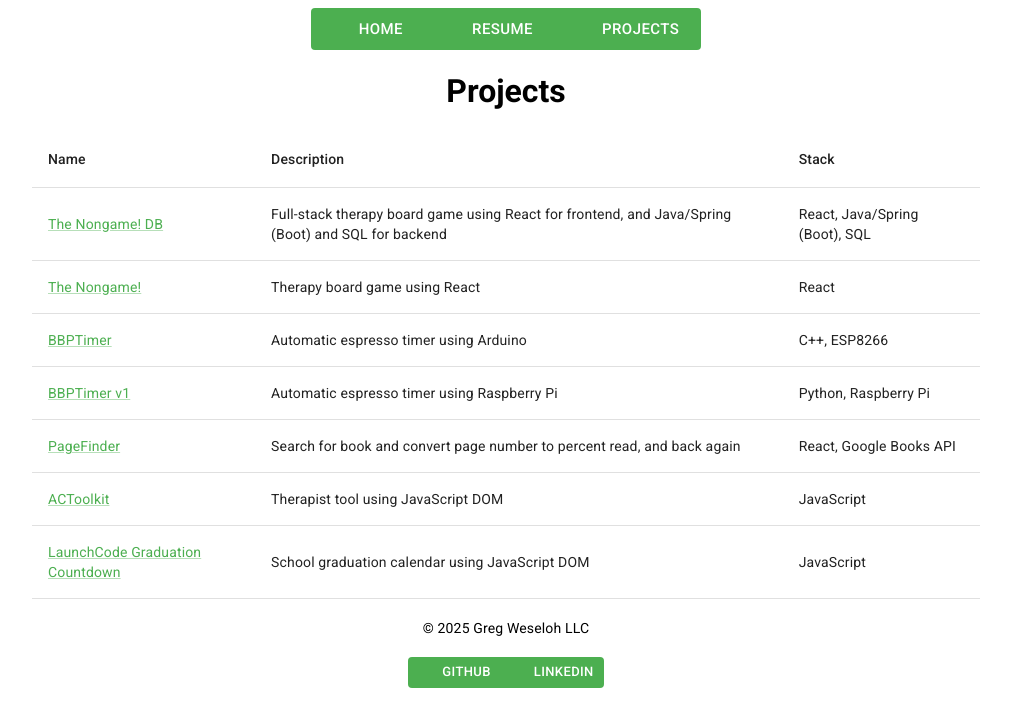
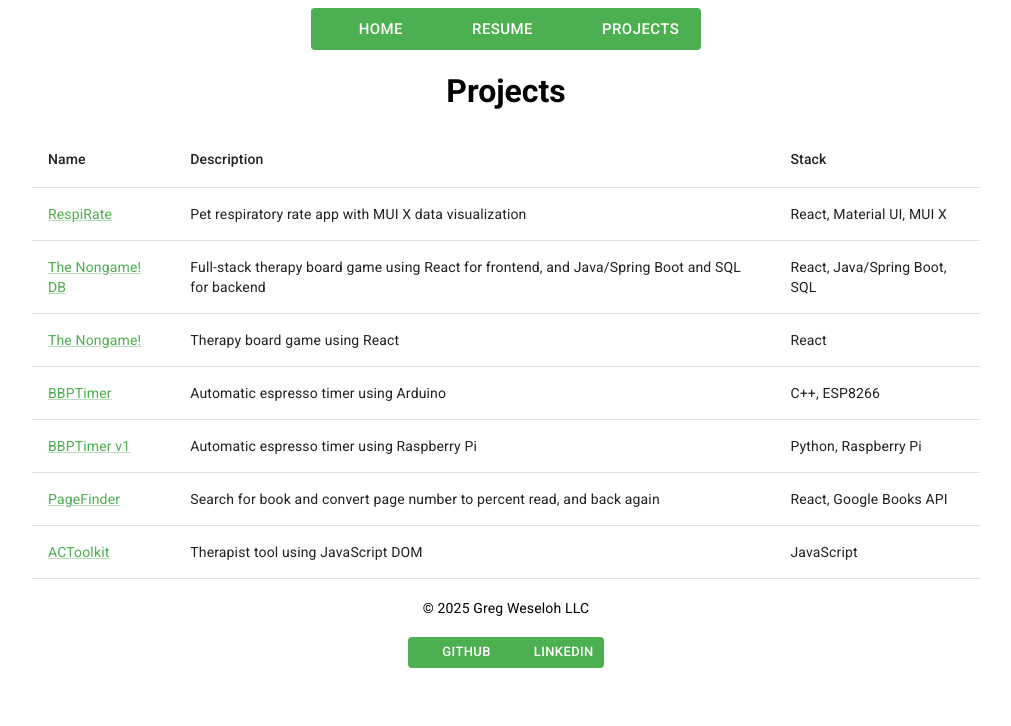
Before and after one commit to BBPTimer/greg-weseloh-portfolio, a React (Vite) app: page /projects in a window 1280 px wide. Shown: the top 726 px of the page, without its empty margins (134-1145 px from the left). Built offline with nearby package versions, Linux system fonts and the light colour scheme; some icons are missing.

Commit message:
Added RespiRate project

```diff
--- a/src/components/Home.jsx
+++ b/src/components/Home.jsx
@@ -21,8 +21,15 @@ const Home = () => {
           <TableRow>
             <TableCell>What I Do</TableCell>
             <TableCell>
-              Knowledgeable in Java, JavaScript, SQL, PowerShell, Bash, and AWS
-              EC2.
+              Knowledgeable in:
+              <ul>
+                <li>JavaScript, React</li>
+                <li>Java, Spring Boot</li>
+                <li>SQL</li>
+                <li>PowerShell</li>
+                <li>Batch, Bash</li>
+                <li>AWS EC2</li>
+              </ul>
             </TableCell>
           </TableRow>
           <TableRow>
--- a/src/components/Projects.jsx
+++ b/src/components/Projects.jsx
@@ -23,6 +23,21 @@ const Projects = () => {
           <TableRow>
             <TableCell>
               <Link
+                href="https://respirate.app"
+                target="top"
+                sx={{ textAlign: "left" }}
+              >
+                RespiRate
+              </Link>
+            </TableCell>
+            <TableCell>
+              Pet respiratory rate app with MUI X data visualization
+            </TableCell>
+            <TableCell>React, Material UI, MUI X</TableCell>
+          </TableRow>
+          <TableRow>
+            <TableCell>
+              <Link
                 href="https://github.com/BBPTimer/nongame-db"
                 target="top"
                 sx={{ textAlign: "left" }}
@@ -32,9 +47,9 @@ const Projects = () => {
             </TableCell>
             <TableCell>
               Full-stack therapy board game using React for frontend, and
-              Java/Spring (Boot) and SQL for backend
+              Java/Spring Boot and SQL for backend
             </TableCell>
-            <TableCell>React, Java/Spring (Boot), SQL</TableCell>
+            <TableCell>React, Java/Spring Boot, SQL</TableCell>
           </TableRow>
           <TableRow>
             <TableCell>
@@ -78,7 +93,7 @@ const Projects = () => {
           <TableRow>
             <TableCell>
               <Link
-                href="https://pagefinder.nongame.app"
+                href="https://pagefinderr.netlify.app"
                 target="top"
                 sx={{ textAlign: "left" }}
               >
@@ -104,21 +119,6 @@ const Projects = () => {
             <TableCell>Therapist tool using JavaScript DOM</TableCell>
             <TableCell>JavaScript</TableCell>
           </TableRow>
-          <TableRow>
-            <TableCell>
-              <Link
-                href="https://bbptimer.github.io/countdown/"
-                target="top"
-                sx={{ textAlign: "left" }}
-              >
-                LaunchCode Graduation Countdown
-              </Link>
-            </TableCell>
-            <TableCell>
-              School graduation calendar using JavaScript DOM
-            </TableCell>
-            <TableCell>JavaScript</TableCell>
-          </TableRow>
         </TableBody>
       </Table>
     </>
```
